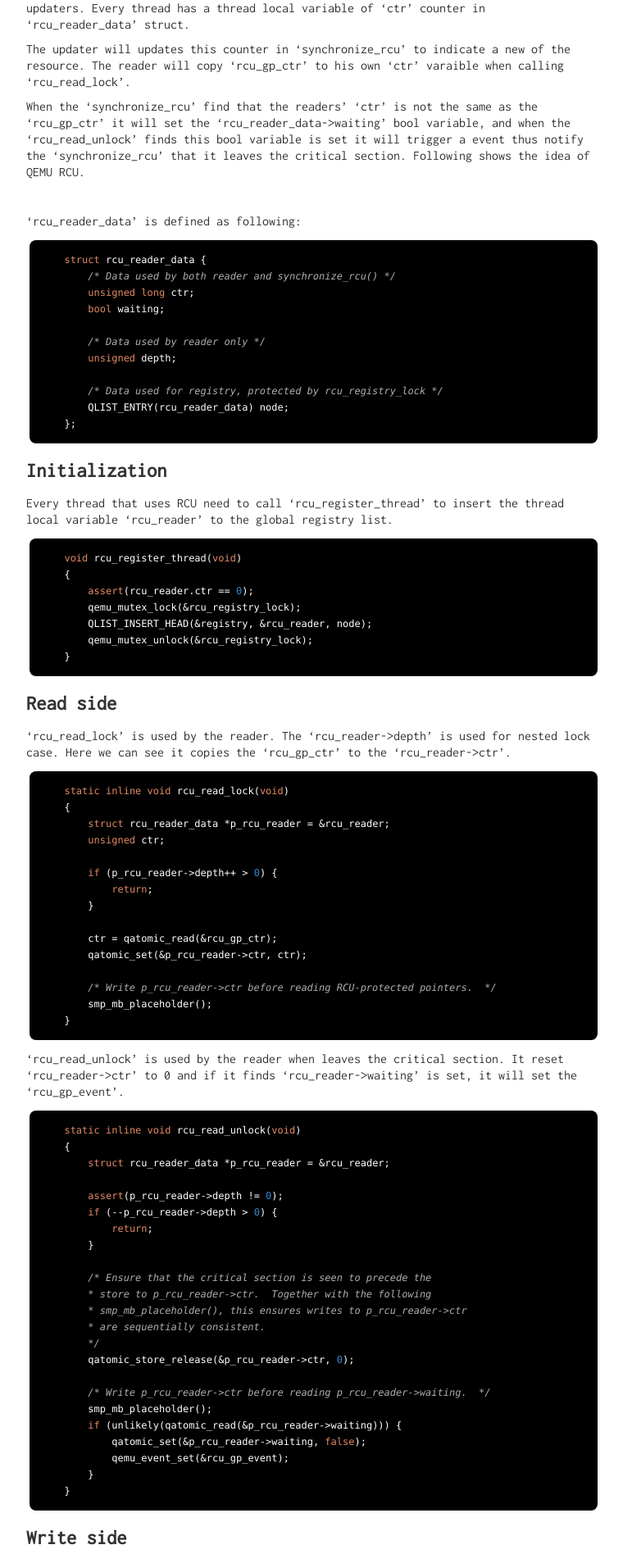
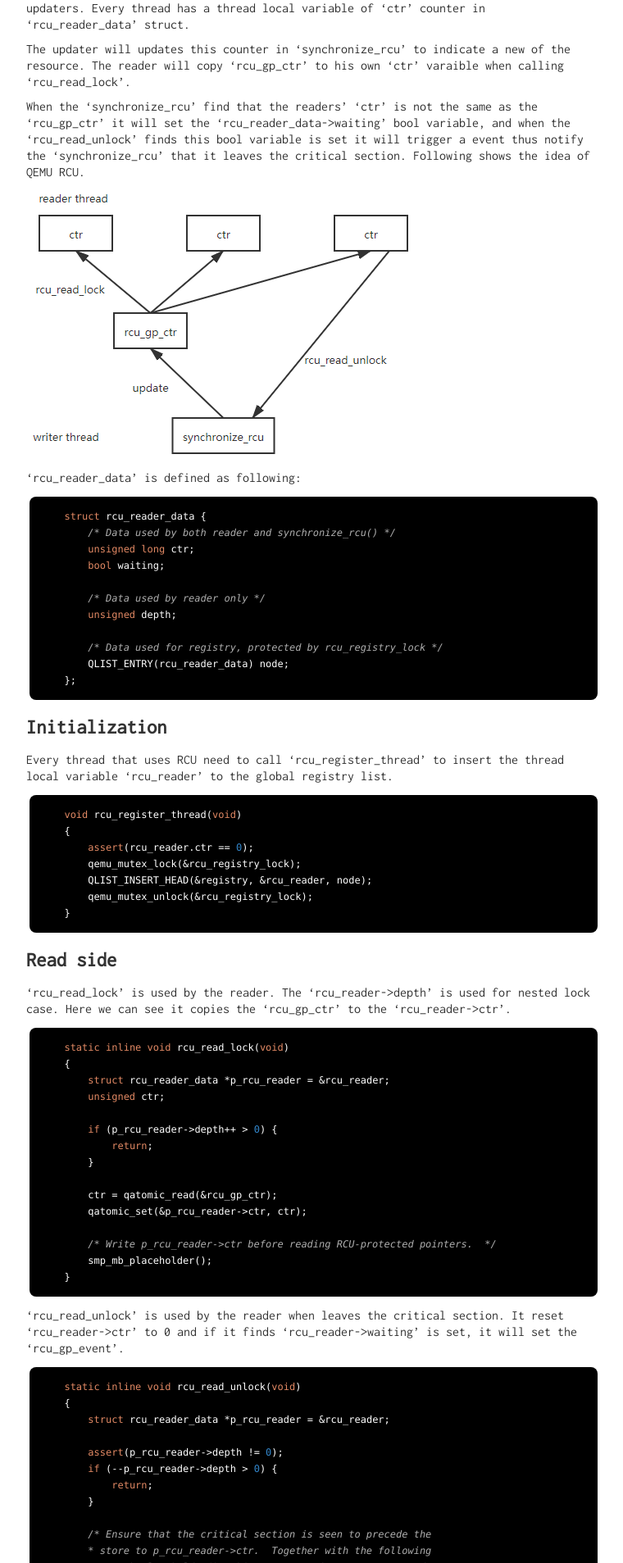
Before and after one commit to terenceli/terenceli.github.com, a Jekyll site: the page built from _posts/2021-03-14-qemu-rcu.md, in a window 1280 px wide. Shown: the part 384-2291 px from the top of the page at 82% size, without its empty margins (258-1018 px from the left). Built offline with Jekyll 4.4.1, drawn with Linux system fonts in a browser that asks for light colours; comment, search, counter and statistics services are not loaded.

Commit message:
fix image

```diff
--- a/_posts/2021-03-14-qemu-rcu.md
+++ b/_posts/2021-03-14-qemu-rcu.md
@@ -24,7 +24,7 @@ The reader will copy 'rcu_gp_ctr' to his own 'ctr' varaible when calling 'rcu_re
 When the 'synchronize_rcu' find that the readers' 'ctr' is not the same as the 'rcu_gp_ctr' it will set the 'rcu_reader_data->waiting' bool variable, and when the 'rcu_read_unlock' finds this bool variable is set it will trigger a event thus notify the 'synchronize_rcu' that it leaves the critical section. Following shows the idea of QEMU RCU.
 
 
-![](/assets/img/qemurcu/1.jpg)
+![](/assets/img/qemurcu/1.png)
 
 'rcu_reader_data' is defined as following:
 
```
